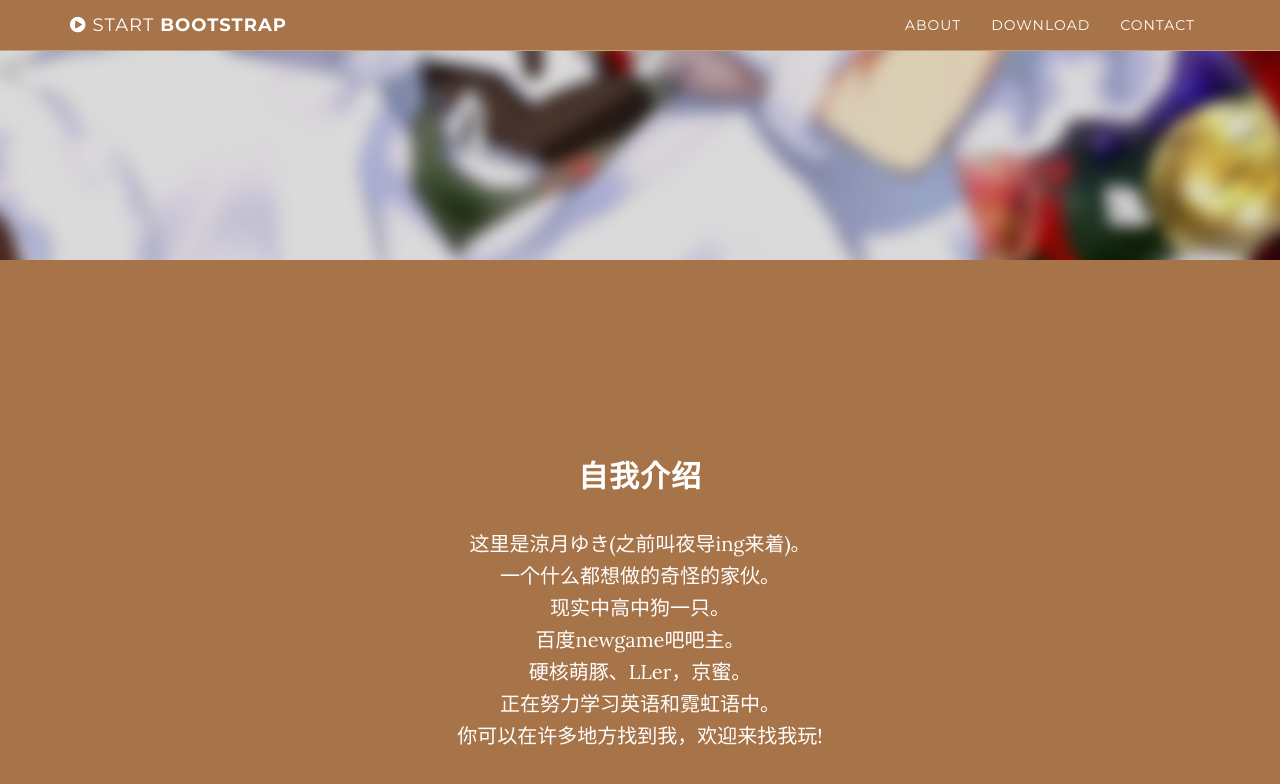
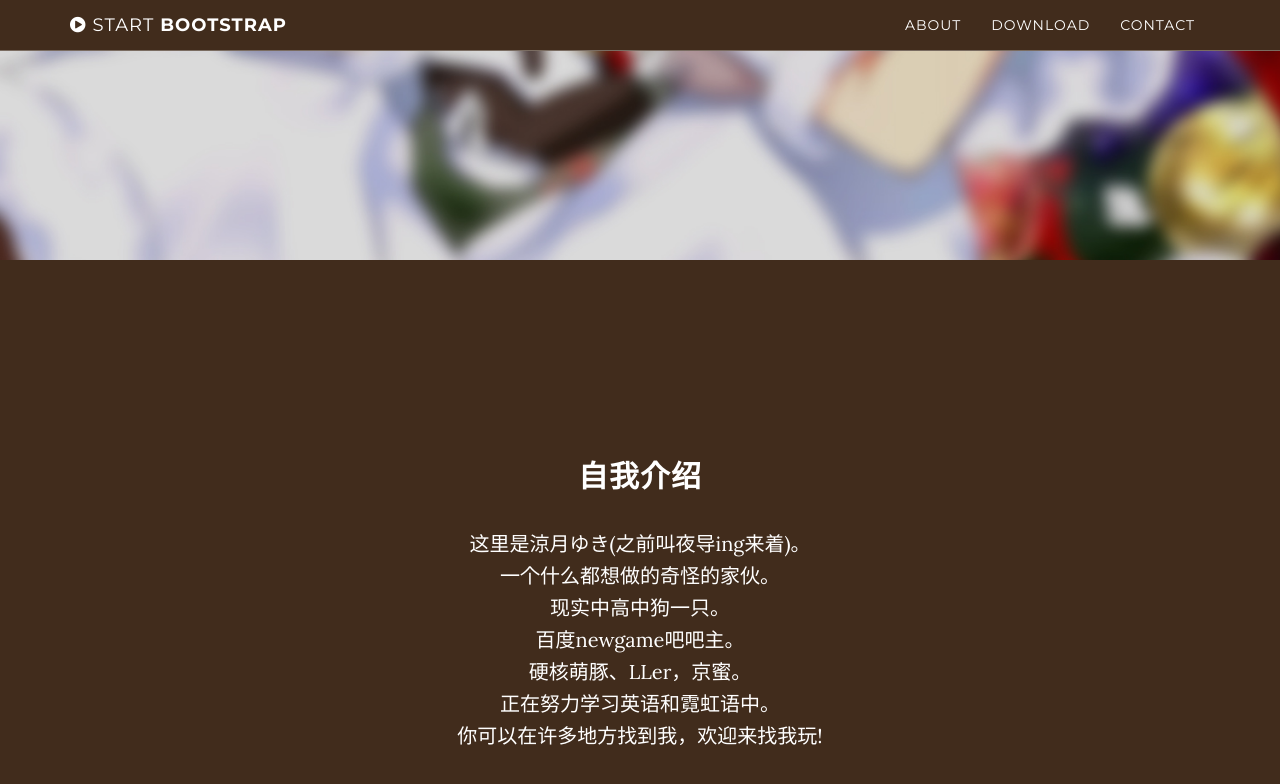
Before and after one commit to TakimotoUki/takimotouki.github.io, a Jekyll site: the page built from index.html, in a window 1280 px wide and 900 px high, scrolled down 640 px. Shown: the top 784 px of the window. Built offline with Jekyll 4.4.1, drawn with Linux system fonts in a browser that asks for light colours.

Commit message:
Update _config.yml

```diff
--- a/_config.yml
+++ b/_config.yml
@@ -5,7 +5,7 @@ description: "<center>欢迎来到我的个人主页</center><br /><center>在
 
 # Color settings (hex-codes without the leading hash-tag)
 color:
-  primary-dark: '#a77348'
+  primary-dark: '#412c1c'
   links: '#219ab3'
 
 # Footer settings
```
